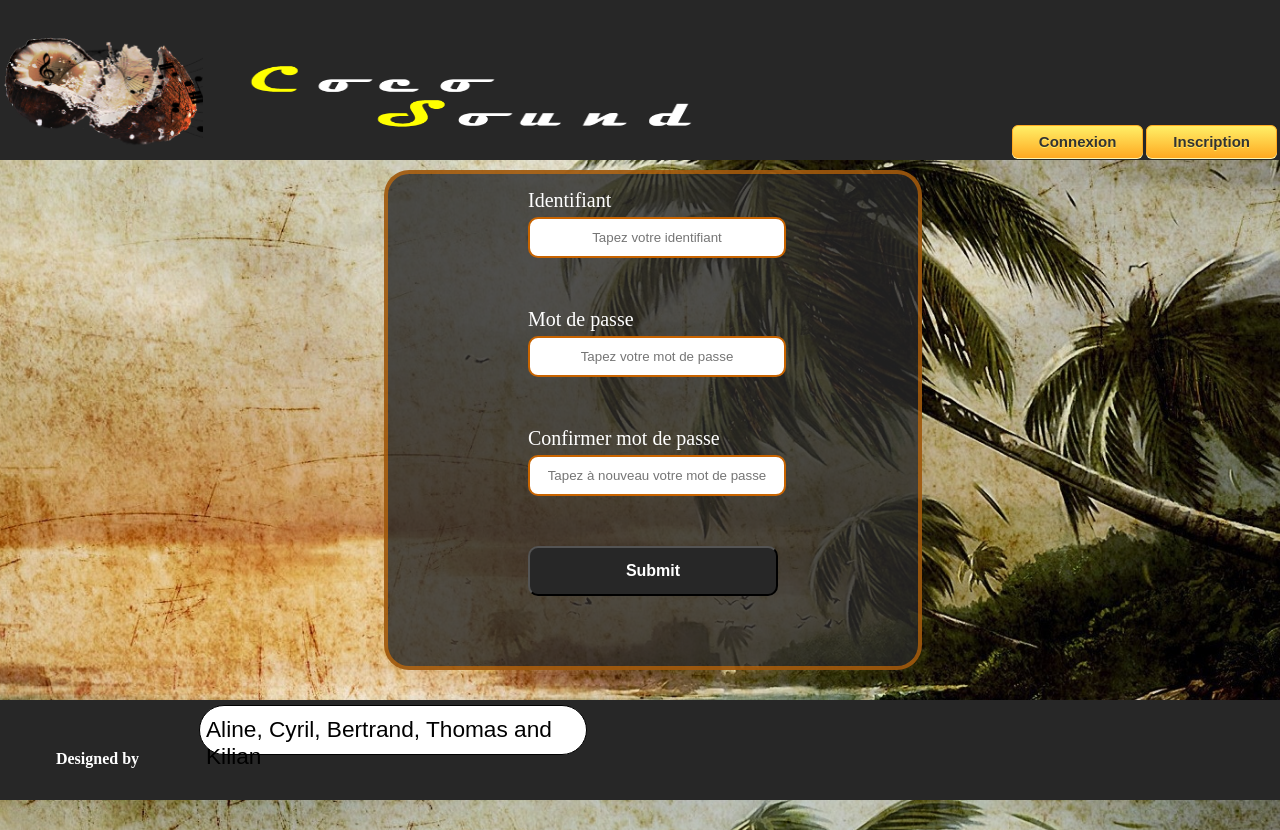
After one commit to CocoSound/cocosound, a PHP site: page /signup.html in a window 1280 px wide. The commit adds this page. Run offline with PHP 8.4, Linux system fonts and the light colour scheme.

Commit message:
Modif générale
Wallpaper redimensionable, fixation du footer
Ajout du formulaire de connexion

```diff
--- /dev/null
+++ b/css/signup.css
@@ -0,0 +1,67 @@
+/*##################################################################################
+#########################            MAIN         ##################################
+##################################################################################*/
+
+#main {
+	width:	100%;
+	min-width: 985px;
+  	min-height: 513px;
+  	background-size: 1600px 513px;
+}
+
+/*##################################################################################
+#########################            SIGN UP MAIN         ##########################
+##################################################################################*/
+
+#signup {
+	width: 100%;
+	height:	513px;
+}
+
+#signupform {
+	position: relative;
+	width: 500px;
+	height: 90%;
+  	left: 30%;
+  	top: 2%;
+	background-color: rgba(39, 39, 39, 0.8);
+	padding: 15px;
+	border-radius: 25px;
+	border: solid 4px;
+	border-color: rgba(223, 116, 1, 0.6);
+}
+
+#signup_submit {
+	display: block;
+	text-align: center;
+	width: 250px;
+	margin-left: 25%;
+	margin-bottom: 50px;
+	margin-top: 25px;
+	border-radius: 10px;height:	50px;
+	margin-right: 5px;
+	font-size: 12pt;
+  	font-weight: bold;
+  	background: #272727;
+  	color: white;
+}
+
+#signup label {
+	margin-left: 25%;
+	margin-bottom: 50px;
+	margin-top: 5px;
+	font-size: 15pt;
+	color: white;
+}
+
+.inputform {
+	display: block;
+	text-align: center;
+	width: 250px;
+	height: 35px;
+	margin-left: 25%;
+	margin-bottom: 50px;
+	margin-top: 5px;
+	border-radius: 10px;
+	border: solid #c96400 2px;
+}
--- a/css/style.css
+++ b/css/style.css
@@ -7,6 +7,9 @@ html, body {
 	height: 100%;
 	width: 100%;
 	margin: 0px;
+	padding: 0px;
+	background: url(../assets/palmier.jpg) no-repeat center fixed;
+  	background-size: cover;
 }
 
 #header {
@@ -85,7 +88,6 @@ html, body {
 	width:	100%;
 	min-width: 985px;
   	min-height: 513px;
-  	background:	url(../assets/palmier.jpg) no-repeat;
   	background-size: 1600px 513px;
 }
 
@@ -166,6 +168,8 @@ html, body {
 	width: 100%;
 	background: #272727;
 	min-width: 577px;
+	position: absolute;
+	bottom: 0;
 }
 
 #design {
--- /dev/null
+++ b/signup.html
@@ -0,0 +1,40 @@
+<!DOCTYPE html>
+<html>
+   <head>
+   		<meta charset='UTF-8'/>
+    	<title>Coco Sound</title>
+		<link rel="stylesheet" href="css/style.css" type="text/css"/>
+		<link rel="stylesheet" href="css/signup.css" type="text/css"/>
+   </head>
+   <body>
+			<header id="header">
+				<img id="logo" src="assets/Logo.png" alt="Coco Sound"/>
+				<img id="titre"  src="assets/titre.png" alt="Coco Sound"/>
+				<a href="signup.html" class="myButton">Inscription</a>
+				<a href="signin.html" class="myButton">Connexion</a>
+			</header>
+			<div id="main">
+				<div id="signup">
+					<form id="signupform">
+						<label for="identifiant">Identifiant</label>
+						<input class="inputform"type="text" name="identifiant" placeholder="Tapez votre identifiant" required>
+						<label for="password">Mot de passe</label>
+						<input class="inputform" type="password" name="password" placeholder="Tapez votre mot de passe" required>
+						<label for="passwordbis">Confirmer mot de passe</label>
+						<input class="inputform" type="password" name="passwordbis" placeholder="Tapez à nouveau votre mot de passe" required>
+						<input id="signup_submit" type="submit" name="submit_signup">
+					</form>
+				</div>
+			</div>
+
+			<footer id="footer">
+				<div id="design">
+					Designed by
+				</div>
+				<div id="noms">
+						Aline, Cyril, Bertrand, Thomas and Kilian
+				</div>
+
+			</footer>
+   </body>
+</html>
```
